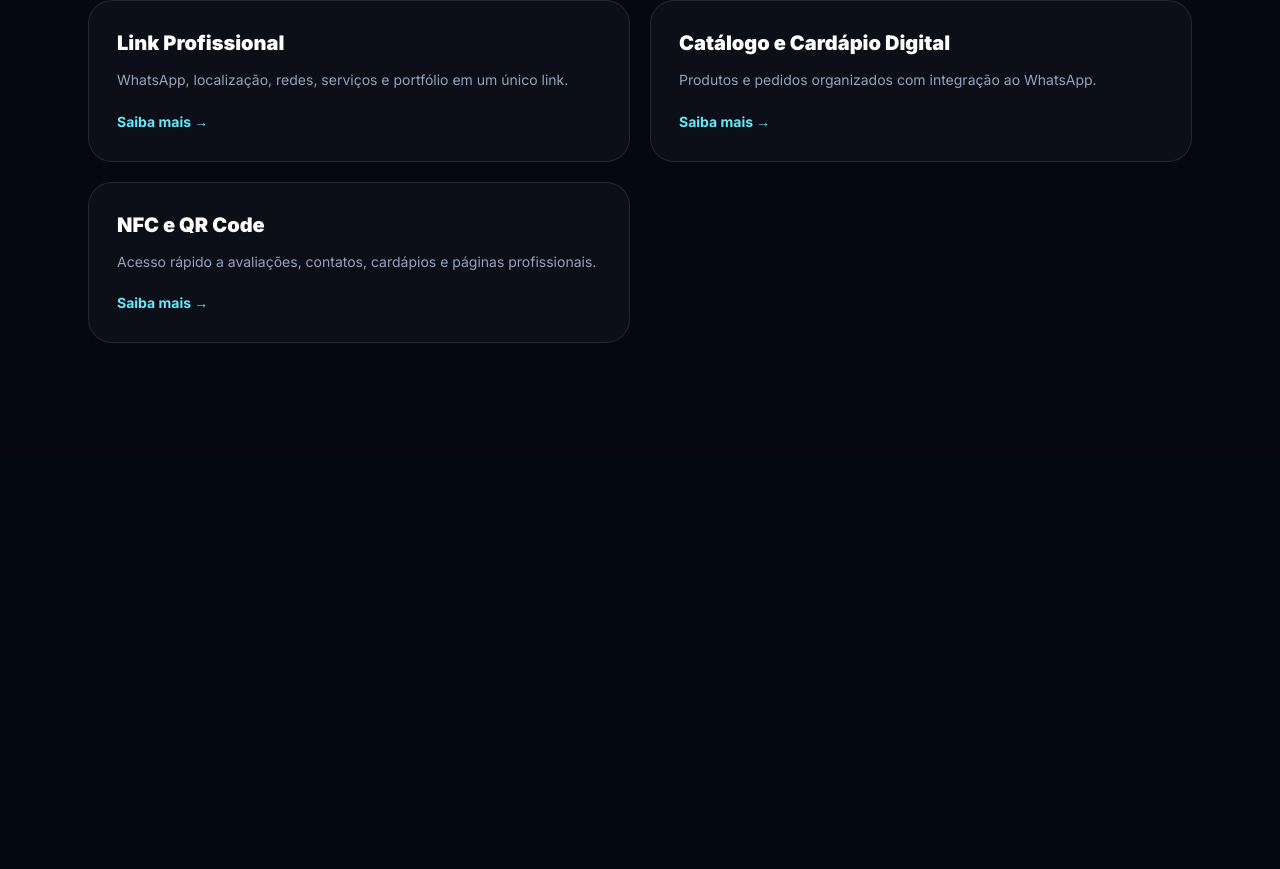
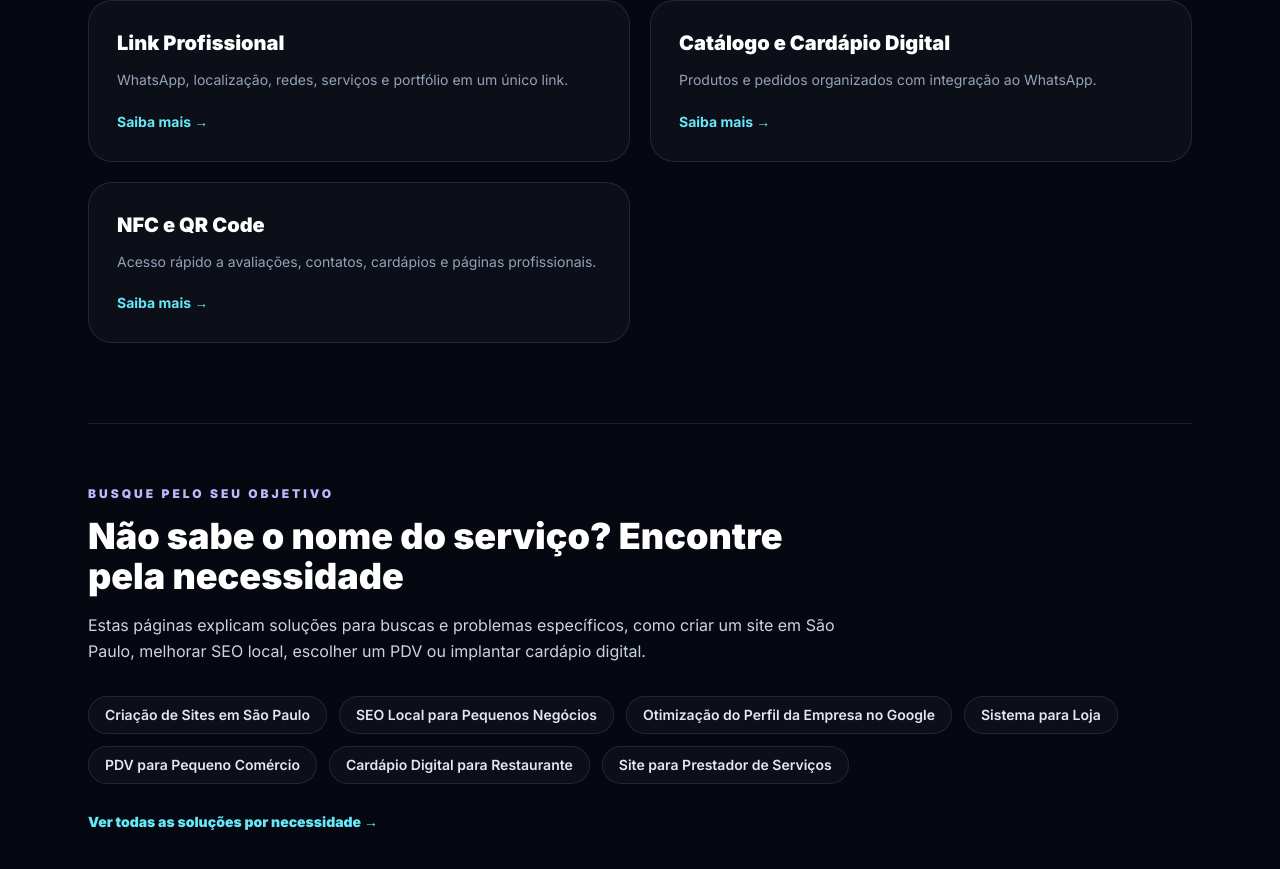
Before and after one commit to mslol21/cartao-visitas, a Next.js app: page /servicos in a window 1280 px wide. Shown: the part 973-1842 px from the top of the page. Before the commit the page ends 1428 px from the top, so only its background shows below. Built offline with nearby package versions, Linux system fonts and the light colour scheme; no server answers.

Commit message:
feat(seo): connect services to intent landing pages

```diff
--- a/src/app/servicos/page.tsx
+++ b/src/app/servicos/page.tsx
@@ -1,6 +1,7 @@
 import { pageMetadata } from "@/lib/seo/site";
 import { StructuredData } from "@/components/seo/StructuredData";
 import { generatePageGraph } from "@/lib/seo/structured-data";
+import { seoIntentPages } from "@/config/seo-intent-pages";
 import type { Metadata } from "next";
 import Link from "next/link";
 
@@ -17,16 +18,20 @@ const services = [
 ] as const;
 
 export default function ServicesPage() {
+  const intentEntries = Object.entries(seoIntentPages);
+
   return (
     <main className="min-h-screen bg-[#050711] text-white">
       <StructuredData data={generatePageGraph({ title: "Serviços", description: "Serviços digitais da Konnexy", path: "/servicos" })} />
       <section className="mx-auto max-w-6xl px-6 py-20 md:py-28">
         <Link href="/" className="text-sm font-semibold text-cyan-300 hover:text-cyan-200">← Konnexy</Link>
+
         <div className="mt-8 max-w-3xl">
           <span className="text-xs font-black uppercase tracking-[0.25em] text-cyan-300">Serviços Konnexy</span>
           <h1 className="mt-4 text-4xl font-black leading-tight md:text-6xl">Soluções digitais para empresas serem encontradas, atenderem melhor e venderem mais</h1>
           <p className="mt-6 text-lg leading-relaxed text-slate-300">Escolha uma solução específica ou solicite uma análise para identificar o que faz mais sentido para o seu negócio.</p>
         </div>
+
         <div className="mt-14 grid gap-5 md:grid-cols-2">
           {services.map(([title, href, description]) => (
             <Link key={href} href={href} className="rounded-3xl border border-white/10 bg-white/[0.03] p-7 transition hover:border-cyan-300/40 hover:bg-cyan-300/[0.04]">
@@ -36,6 +41,32 @@ export default function ServicesPage() {
             </Link>
           ))}
         </div>
+
+        <section className="mt-20 border-t border-white/10 pt-14">
+          <div className="max-w-3xl">
+            <span className="text-xs font-black uppercase tracking-[0.25em] text-violet-300">Busque pelo seu objetivo</span>
+            <h2 className="mt-3 text-3xl font-black md:text-4xl">Não sabe o nome do serviço? Encontre pela necessidade</h2>
+            <p className="mt-4 leading-relaxed text-slate-300">
+              Estas páginas explicam soluções para buscas e problemas específicos, como criar um site em São Paulo, melhorar SEO local, escolher um PDV ou implantar cardápio digital.
+            </p>
+          </div>
+
+          <div className="mt-8 flex flex-wrap gap-3">
+            {intentEntries.map(([slug, page]) => (
+              <Link
+                key={slug}
+                href={`/solucoes/${slug}`}
+                className="rounded-full border border-white/10 bg-white/[0.03] px-4 py-2 text-sm font-semibold text-slate-200 transition hover:border-cyan-300/40 hover:text-cyan-300"
+              >
+                {page.title}
+              </Link>
+            ))}
+          </div>
+
+          <Link href="/solucoes" className="mt-7 inline-flex text-sm font-black text-cyan-300 hover:text-cyan-200">
+            Ver todas as soluções por necessidade →
+          </Link>
+        </section>
       </section>
     </main>
   );
```
